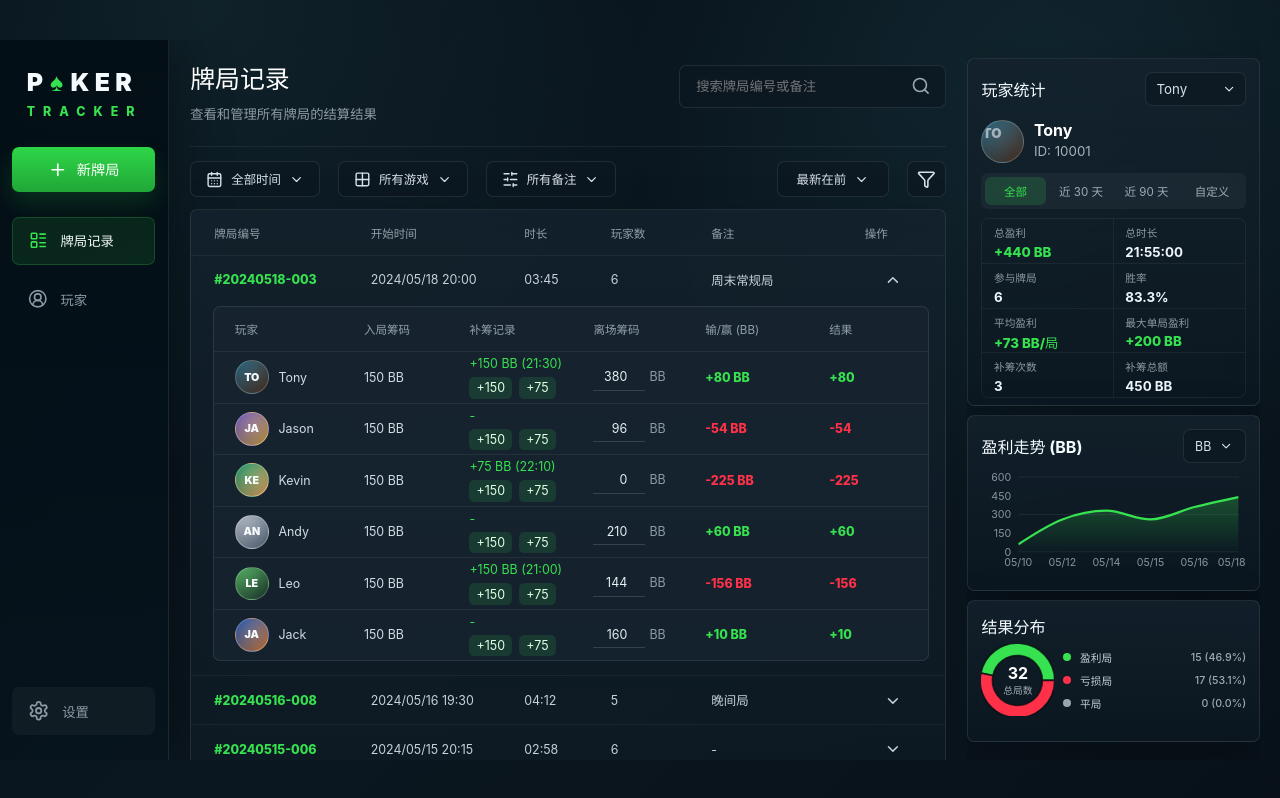
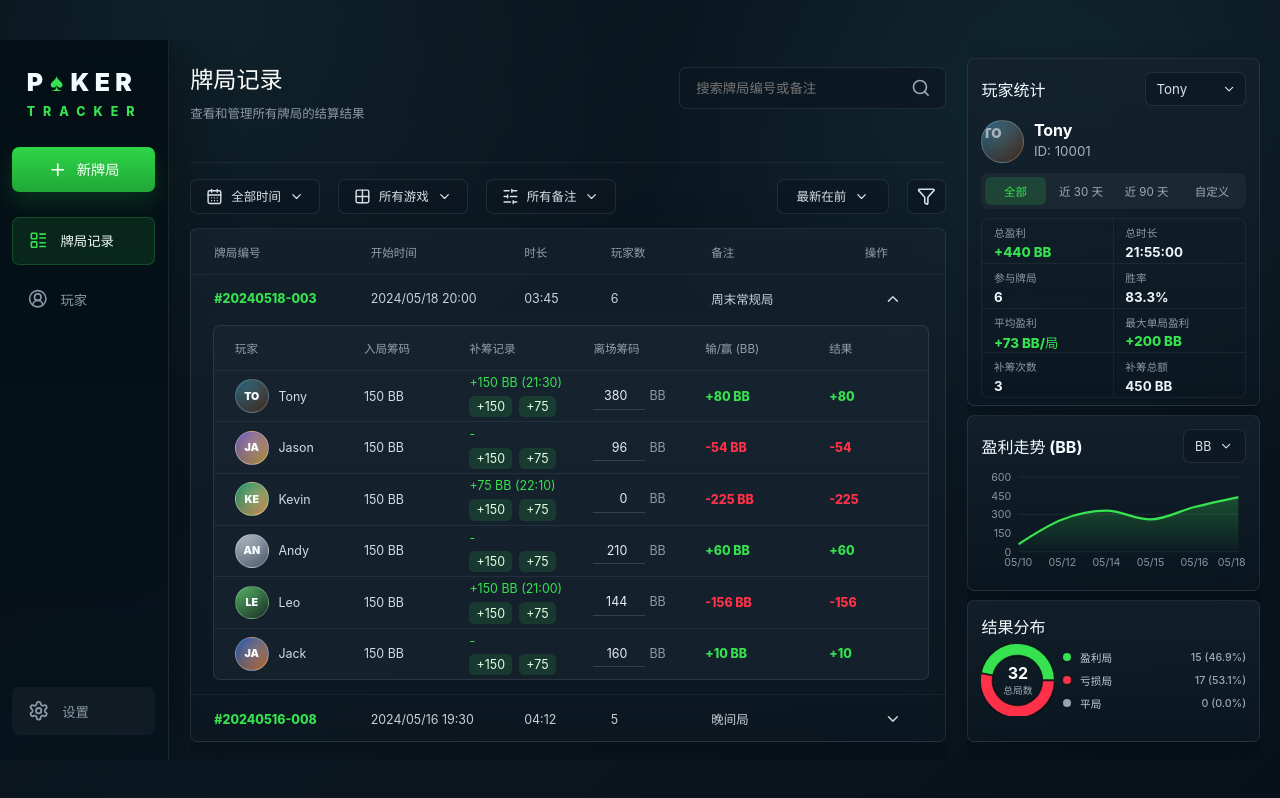
Before and after one commit to AI-Kyo-er/TEXAS-HOLD-EM-SCOREBOARD, a React (Vite) app: page / in a window 1280 px wide. Built offline with nearby package versions, Linux system fonts and the light colour scheme.

Commit message:
第二次优化布局

```diff
--- a/src/styles.css
+++ b/src/styles.css
@@ -166,7 +166,7 @@ button {
 .main-panel {
   min-width: 0;
   height: 810px;
-  padding: 28px 0 32px;
+  padding: 30px 0 20px;
   overflow: hidden;
 }
 
@@ -175,21 +175,22 @@ button {
   align-items: flex-start;
   justify-content: space-between;
   gap: 26px;
-  padding-bottom: 26px;
+  min-height: 108px;
+  padding-bottom: 30px;
   border-bottom: 1px solid rgba(255, 255, 255, 0.06);
 }
 
 .page-header h1 {
   margin: 0;
   color: white;
-  font-size: 28px;
+  font-size: 26px;
   line-height: 1.15;
 }
 
 .page-header p {
   margin: 12px 0 0;
   color: var(--muted);
-  font-size: 15px;
+  font-size: 14px;
 }
 
 .search-box {
@@ -224,7 +225,8 @@ button {
   display: flex;
   align-items: center;
   gap: 20px;
-  margin: 16px 0 14px;
+  min-height: 40px;
+  margin: 18px 0 16px;
 }
 
 .toolbar-spacer {
@@ -357,6 +359,7 @@ button {
 }
 
 .games-table {
+  height: 578px;
   overflow: hidden;
 }
 
```
